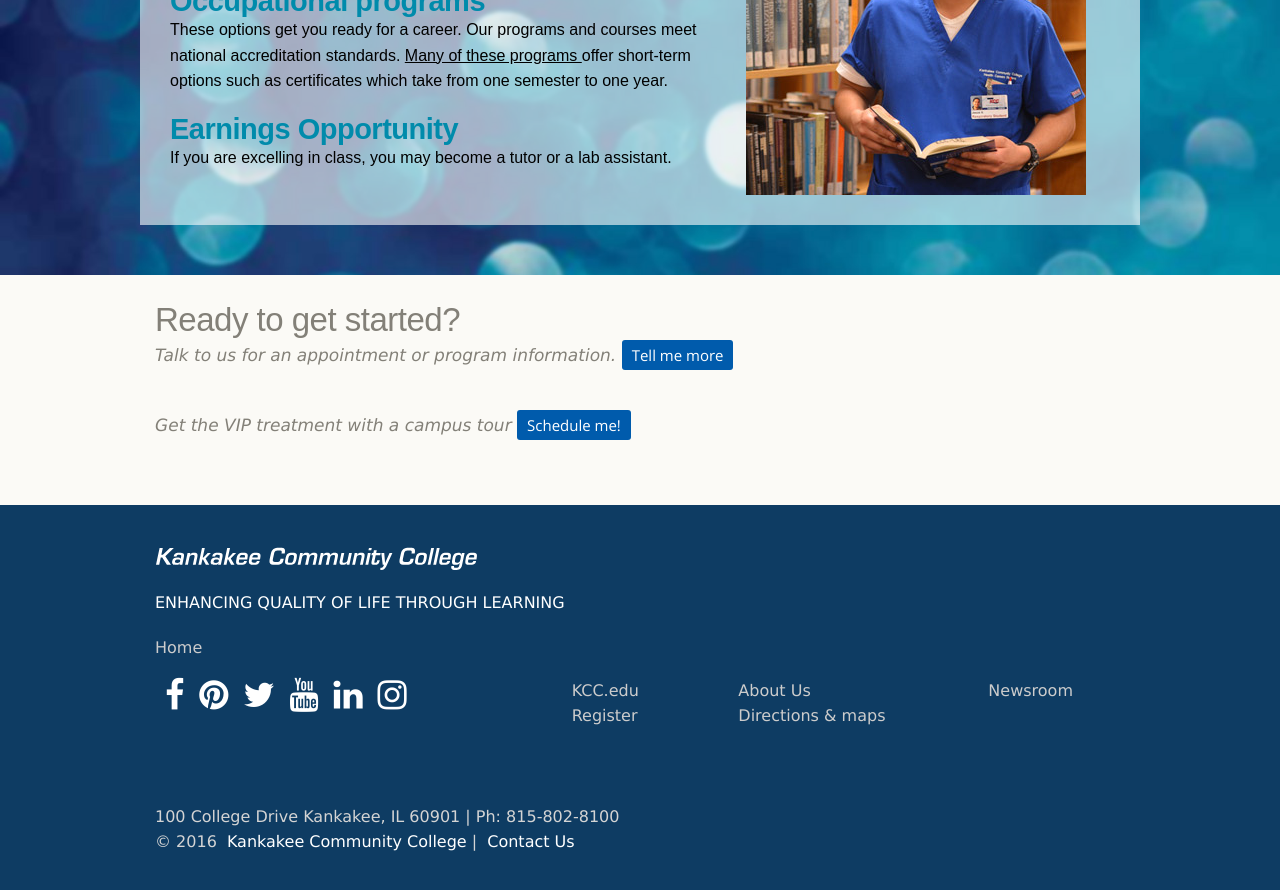
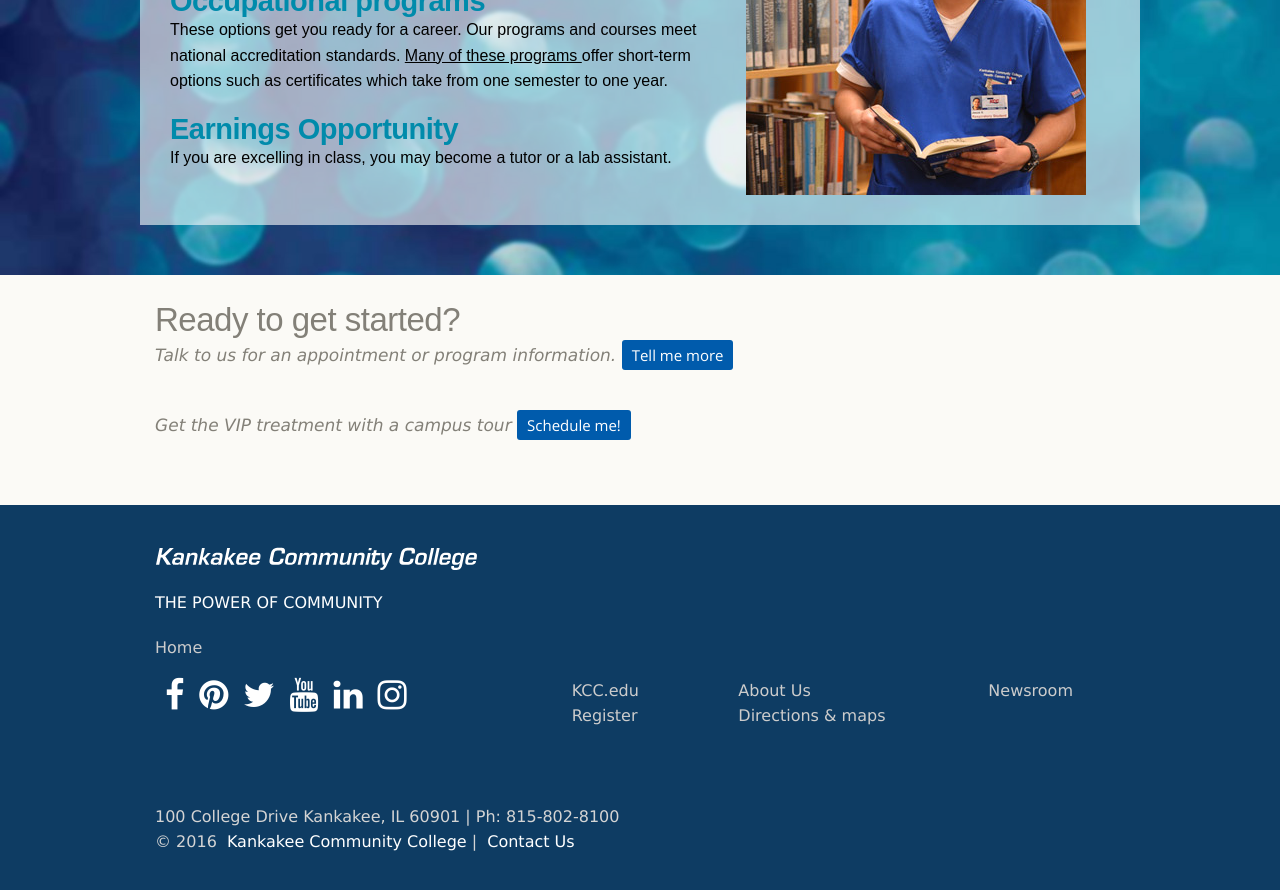
Before and after one commit to KankakeeCommunityCollege/juniorviewbook-2016, a Jekyll site: the page built from index.md, in a window 1280 px wide and 900 px high, scrolled down 2482 px. Shown: the top 890 px of the window. Built offline with Jekyll 4.4.1, drawn with Linux system fonts in a browser that asks for light colours; nearby versions of some CDN libraries; library files that are not in the unit come from our copies.

Commit message:
Updated site tagline

```diff
--- a/_config.yml
+++ b/_config.yml
@@ -1,6 +1,6 @@
 name : Junior Viewbook KCC
 brand : Kankakee Community College
-tagline : "ENHANCING QUALITY OF LIFE THROUGH LEARNING"
+tagline : "THE POWER OF COMMUNITY"
 description : "No pressure, but choosing a college is BIG. KCC is a smart choice. You can even enroll in classes while you’re in high school."
 keyword :
 url : http://localhost:4000/
```
